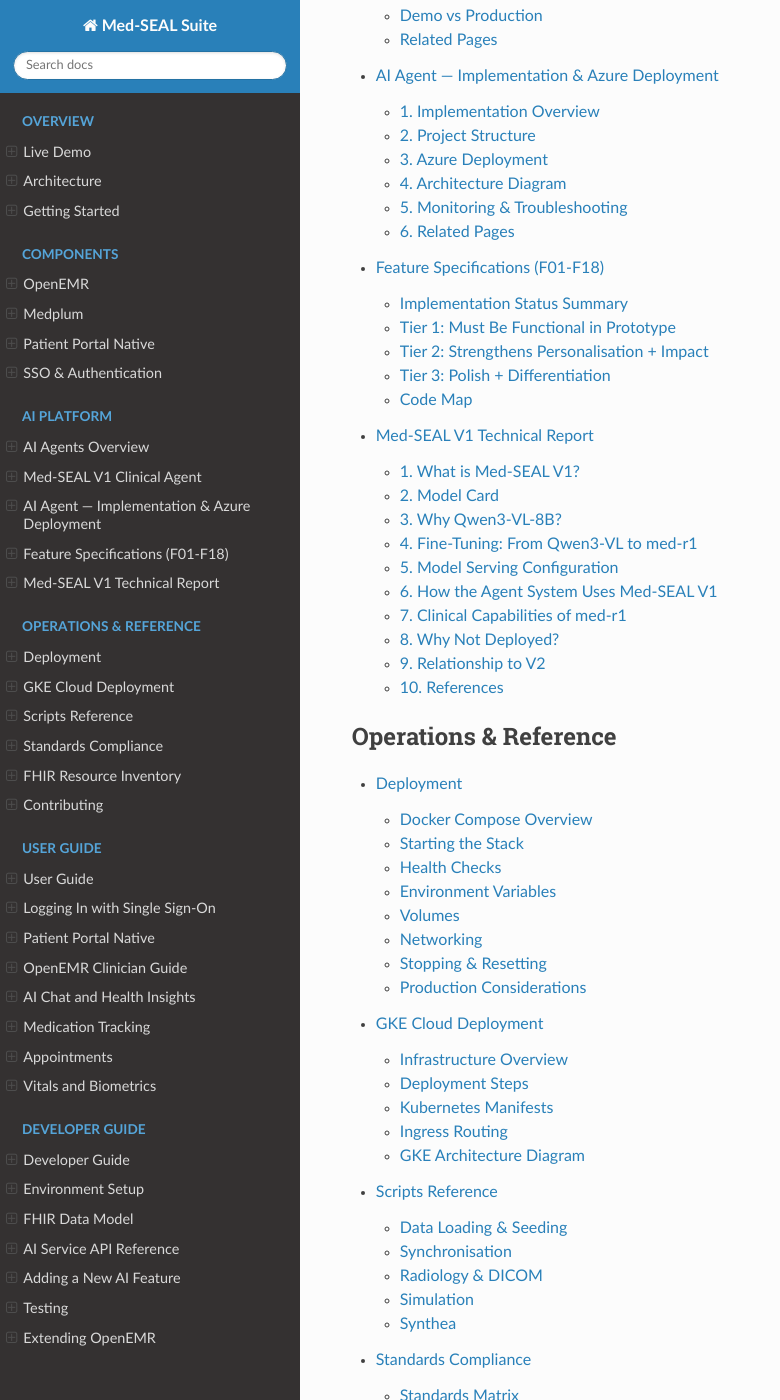
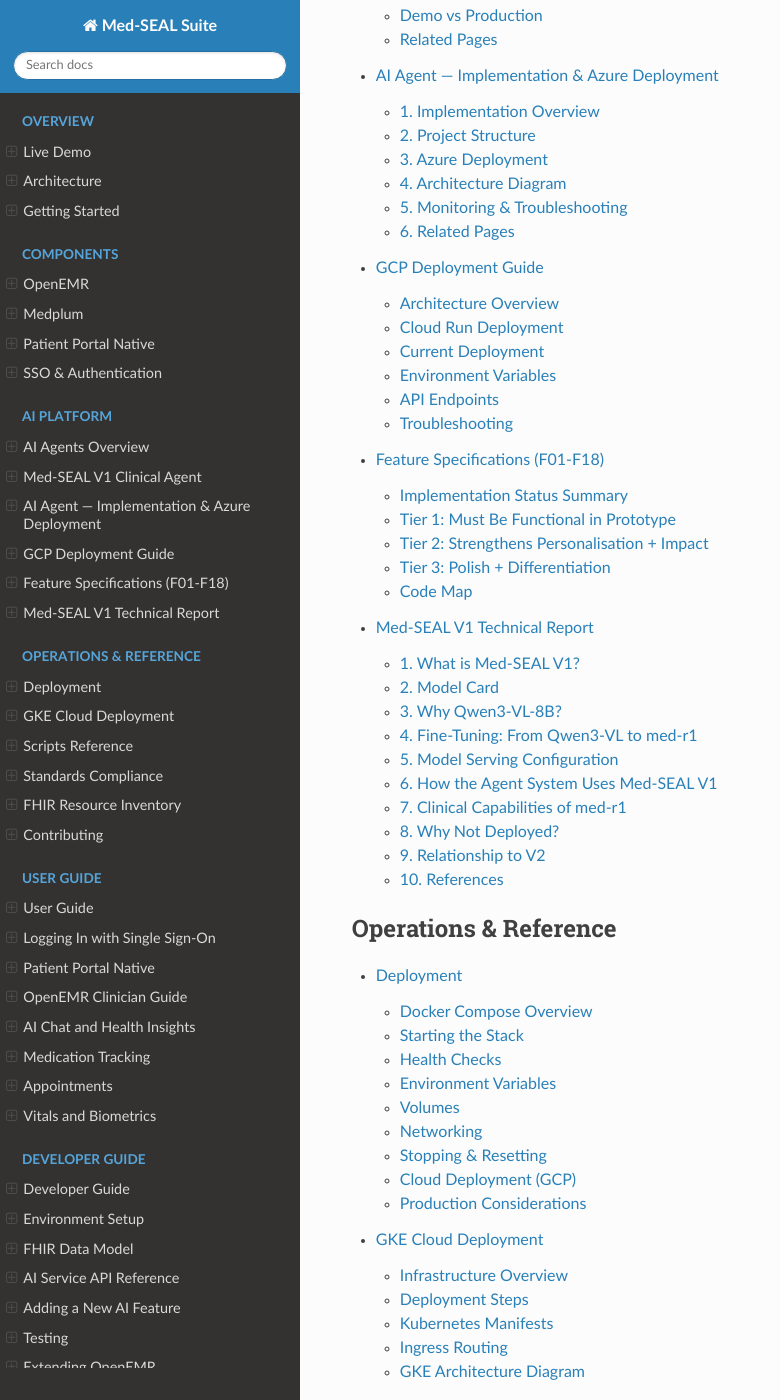
Before and after one commit to IgoyAI/Med-SEAL-docs, a Sphinx documentation site: the page built from docs/index.md, in a window 1280 px wide and 1400 px high, scrolled down 2386 px. Shown: the whole window, without its empty margins (0-780 px from the left). Built offline with Sphinx 7.4.7 and the Read the Docs theme 3.1.0, drawn with Linux system fonts in a browser that asks for light colours; some of the changed lines change nothing that is shown.

Commit message:
docs: add GCP Cloud Run deployment guide and update index

````diff
--- /dev/null
+++ b/docs/ai-agents/gcp-deployment.md
@@ -0,0 +1,223 @@
+# GCP Deployment Guide
+
+This guide covers deploying the Med-SEAL AI Agent system to **Google Cloud Platform** using **Cloud Run** (serverless) alongside the existing **GKE** infrastructure.
+
+## Architecture Overview
+
+```
+┌────────────────────────────────────────────────────────────────┐
+│                    GCP Project: gen-lang-client-0538005727      │
+│                                                                │
+│  ┌──────────────────────┐    ┌───────────────────────────────┐ │
+│  │   Cloud Run           │    │   GKE (medseal-cluster)       │ │
+│  │   (AI Agent Service)  │    │   Region: asia-southeast1     │ │
+│  │                       │    │                               │ │
+│  │   medseal-agent       │◄──►│   ai-frontend     (1 pod)    │ │
+│  │   - 7 LangGraph agents│    │   ai-service      (1 pod)    │ │
+│  │   - FastAPI + Uvicorn │    │   medplum-server   (1 pod)    │ │
+│  │   - SEA-Guard safety  │    │   medplum-app      (1 pod)    │ │
+│  │                       │    │   openemr           (1 pod)    │ │
+│  │   Port: 8000          │    │   sync-service     (1 pod)    │ │
+│  └──────────────────────┘    └───────────────────────────────┘ │
+│           │                              │                     │
+│           ▼                              ▼                     │
+│  ┌──────────────────┐          ┌───────────────────┐           │
+│  │ Artifact Registry │          │ Ingress: 34.54.226.15        │
+│  │ (Docker images)   │          │  app.medseal.*.nip.io        │
+│  └──────────────────┘          │  fhir.medseal.*.nip.io       │
+│                                │  emr.medseal.*.nip.io        │
+│                                │  api.medseal.*.nip.io        │
+│                                └───────────────────┘           │
+└────────────────────────────────────────────────────────────────┘
+         │                    │
+         ▼                    ▼
+  ┌─────────────┐     ┌──────────────┐
+  │ SEA-LION API │     │ Azure OpenAI │
+  │ (5 agents +  │     │ (Clinical A2)│
+  │  SEA-Guard)  │     │ GPT-5.3      │
+  └─────────────┘     └──────────────┘
+```
+
+## Cloud Run Deployment
+
+### Prerequisites
+
+- Google Cloud SDK (`gcloud`) installed and authenticated
+- GCP project with billing enabled
+- Required APIs: Cloud Run, Cloud Build, Artifact Registry
+
+### Step 1: Authenticate & Set Project
+
+```bash
+export PATH="$HOME/google-cloud-sdk/bin:$PATH"
+gcloud auth login --no-launch-browser
+gcloud config set project gen-lang-client-0538005727
+```
+
+### Step 2: Enable Required APIs
+
+```bash
+gcloud services enable \
+  run.googleapis.com \
+  cloudbuild.googleapis.com \
+  artifactregistry.googleapis.com
+```
+
+### Step 3: Deploy from Source
+
+This command uploads the source, builds the Docker image via Cloud Build, and deploys to Cloud Run in one step:
+
+```bash
+gcloud run deploy medseal-agent \
+  --source /path/to/Med-SEAL \
+  --region asia-southeast1 \
+  --port 8000 \
+  --memory 1Gi \
+  --cpu 1 \
+  --timeout 60 \
+  --allow-unauthenticated \
+  --set-env-vars="\
+MEDSEAL_SEALION_API_KEY=<your-sealion-key>,\
+MEDSEAL_AZURE_OPENAI_ENDPOINT=<your-azure-endpoint>,\
+MEDSEAL_AZURE_OPENAI_API_KEY=<your-azure-key>,\
+MEDSEAL_AZURE_OPENAI_DEPLOYMENT=gpt-5.3,\
+MEDSEAL_MEDPLUM_URL=http://fhir.medseal.34.54.226.15.nip.io/fhir/R4" \
+  --quiet
+```
+
+### Step 4: Verify Deployment
+
+```bash
+# Service URL
+gcloud run services describe medseal-agent \
+  --region asia-southeast1 \
+  --format="value(status.url)"
+
+# Health check
+curl https://medseal-agent-74997794842.asia-southeast1.run.app/health
+
+# List registered agents
+curl https://medseal-agent-74997794842.asia-southeast1.run.app/agents
+```
+
+### Updating Environment Variables
+
+```bash
+gcloud run services update medseal-agent \
+  --region asia-southeast1 \
+  --update-env-vars="MEDSEAL_MEDPLUM_URL=<new-url>"
+```
+
+## Current Deployment
+
+### Cloud Run Service
+
+| Field | Value |
+|-------|-------|
+| **Service URL** | `https://medseal-agent-74997794842.asia-southeast1.run.app` |
+| **Swagger UI** | `https://medseal-agent-74997794842.asia-southeast1.run.app/docs` |
+| **Region** | `asia-southeast1` (Singapore) |
+| **CPU** | 1 vCPU |
+| **Memory** | 1 GiB |
+| **Agents** | 7 (companion, clinical, doctor-cds, nudge, lifestyle, insight, previsit) |
+
+### GKE Cluster (`medseal-cluster`)
+
+| Field | Value |
+|-------|-------|
+| **Cluster** | `medseal-cluster` |
+| **Region** | `asia-southeast1` |
+| **Kubernetes** | v1.34.4-gke.1047000 |
+| **Nodes** | 2 × `ek-standard-8` |
+| **Master IP** | `34.124.151.168` |
+| **Ingress IP** | `34.54.226.15` |
+
+### GKE Services (namespace: `medseal`)
+
+| Service | Host | Status |
+|---------|------|--------|
+| AI Frontend | `app.medseal.34.54.226.15.nip.io` | ✅ Running |
+| AI Service | `api.medseal.34.54.226.15.nip.io` | ✅ Running |
+| Medplum FHIR | `fhir.medseal.34.54.226.15.nip.io` | ✅ Running |
+| Medplum App | `medplum.medseal.34.54.226.15.nip.io` | ✅ Running |
+| OpenEMR | `emr.medseal.34.54.226.15.nip.io` | ✅ Running |
+| OHIF Viewer | `viewer.medseal.34.54.226.15.nip.io` | Scaled to 0 |
+| PACS/Orthanc | `pacs.medseal.34.54.226.15.nip.io` | Scaled to 0 |
+
+## Environment Variables
+
+| Variable | Description | Required |
+|----------|-------------|----------|
+| `MEDSEAL_SEALION_API_KEY` | SEA-LION API key (powers 5 agents + SEA-Guard) | ✅ |
+| `MEDSEAL_SEALION_API_URL` | SEA-LION API endpoint | Default: `https://api.sea-lion.ai/v1` |
+| `MEDSEAL_SEALION_MODEL` | SEA-LION model name | Default: `aisingapore/Qwen-SEA-LION-v4-32B-IT` |
+| `MEDSEAL_SEAGUARD_MODEL` | SEA-Guard safety model | Default: `aisingapore/SEA-Guard` |
+| `MEDSEAL_AZURE_OPENAI_ENDPOINT` | Azure OpenAI endpoint URL | ✅ |
+| `MEDSEAL_AZURE_OPENAI_API_KEY` | Azure OpenAI API key | ✅ |
+| `MEDSEAL_AZURE_OPENAI_DEPLOYMENT` | Azure deployment name | Default: `gpt-5.3` |
+| `MEDSEAL_CLINICAL_LLM_BACKEND` | `azure` or `vllm` | Default: `azure` |
+| `MEDSEAL_MEDPLUM_URL` | Medplum FHIR R4 base URL | ✅ |
+| `MEDSEAL_MEDPLUM_EMAIL` | Medplum admin email | Default: `admin@example.com` |
+| `MEDSEAL_MEDPLUM_PASSWORD` | Medplum admin password | Default: `medplum_admin` |
+
+## API Endpoints
+
+### Patient App Surface
+
+| Method | Endpoint | Description |
+|--------|----------|-------------|
+| `POST` | `/sessions` | Create a new chat session |
+| `POST` | `/sessions/{id}/messages` | Send a message (sync) |
+| `POST` | `/sessions/{id}/messages/stream` | Send a message (SSE stream) |
+| `GET` | `/sessions/{id}/messages` | Conversation history |
+| `DELETE` | `/sessions/{id}` | Delete session |
+| `POST` | `/patients/{id}/previsit-summary` | Pre-visit summary |
+
+### Clinician Surface (OpenEMR)
+
+| Method | Endpoint | Description |
+|--------|----------|-------------|
+| `POST` | `/openemr/sessions/{id}/chat` | Doctor CDS (SSE) |
+| `POST` | `/openemr/sessions/{id}/chat/sync` | Doctor CDS (sync) |
+| `POST` | `/cds-services/patient-view` | CDS Hooks |
+
+### System & Admin
+
+| Method | Endpoint | Description |
+|--------|----------|-------------|
+| `POST` | `/triggers/{type}` | System triggers |
+| `GET` | `/agents` | List agents |
+| `GET` | `/agents/{id}/health` | Agent health |
+| `GET` | `/health` | System health |
+
+## Troubleshooting
+
+### Health Check Shows `medplum: unreachable`
+
+The Cloud Run service cannot reach the Medplum FHIR server. Ensure:
+- The GKE ingress IP (`34.54.226.15`) is accessible from Cloud Run
+- The `MEDSEAL_MEDPLUM_URL` env var points to the correct FHIR endpoint
+
+### Health Check Shows `vllm: unreachable`
+
+This is **expected** when using Azure OpenAI as the clinical LLM backend. The vLLM endpoint is only used when `MEDSEAL_CLINICAL_LLM_BACKEND=vllm` (local Med-R1 GPU inference).
+
+### Redeploying After Code Changes
+
+```bash
+# Re-deploy from source (rebuilds Docker image)
+gcloud run deploy medseal-agent \
+  --source /path/to/Med-SEAL \
+  --region asia-southeast1 \
+  --quiet
+```
+
+### Viewing Logs
+
+```bash
+# Cloud Run logs
+gcloud run services logs read medseal-agent --region asia-southeast1 --limit 50
+
+# GKE logs
+kubectl logs -n medseal deployment/ai-service --tail=50
+```
--- a/docs/deployment.md
+++ b/docs/deployment.md
@@ -111,6 +111,19 @@
 docker image prune
 ```
 
+## Cloud Deployment (GCP)
+
+For cloud deployment using **Google Cloud Run** and **GKE**, see the dedicated guide:
+
+- **[GCP Deployment Guide](ai-agents/gcp-deployment.md)** — Cloud Run serverless deployment, GKE cluster management, environment configuration
+
+### Current Live Deployments
+
+| Platform | URL | Region |
+|----------|-----|--------|
+| **Cloud Run** (AI Agent) | `https://medseal-agent-74997794842.asia-southeast1.run.app` | Singapore |
+| **GKE** (Full Stack) | `*.medseal.34.54.226.15.nip.io` | Singapore |
+
 ## Production Considerations
 
 ```{warning}
--- a/docs/index.md
+++ b/docs/index.md
@@ -42,6 +42,7 @@
 ai-agents/overview
 ai-agents/clinical-agent
 ai-agents/azure-deployment
+ai-agents/gcp-deployment
 ai-agents/features
 technical-report-v1
 ```
````
